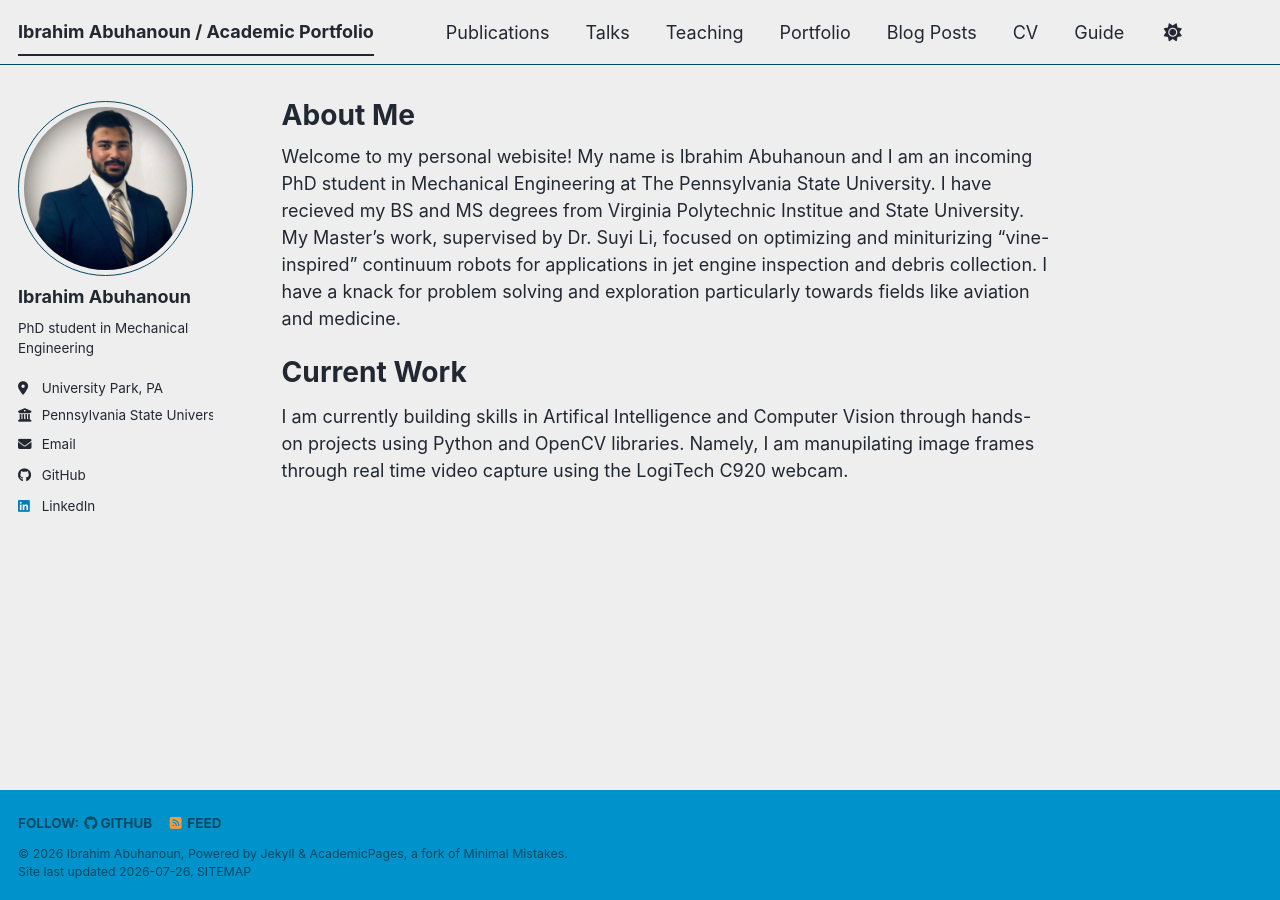
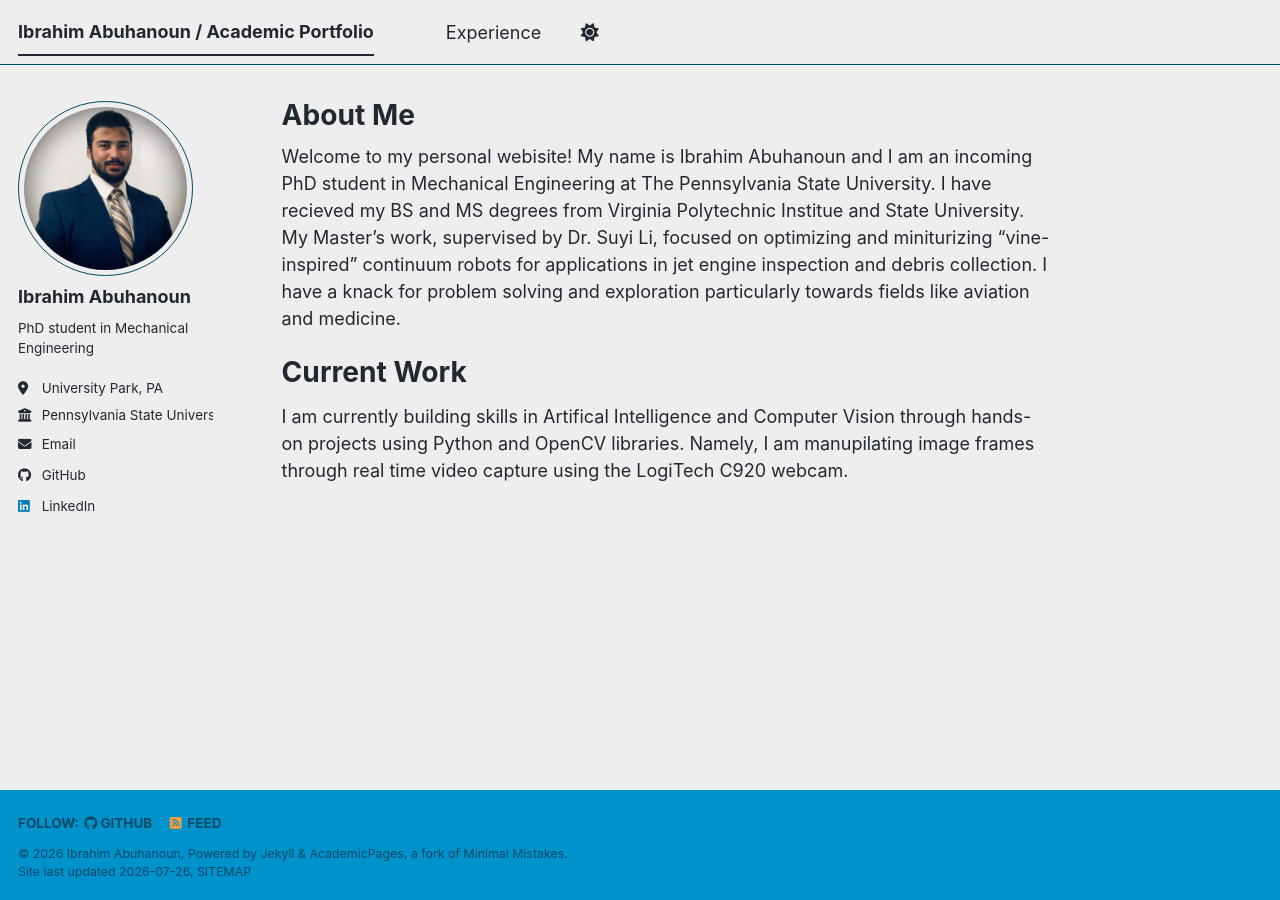
Before and after one commit to IbrahimAbuhanoun/IbrahimAbuhanoun.github.io, a Jekyll site: the page built from _pages/about.md, in a window 1280 px wide. Built offline with Jekyll 4.4.1, drawn with Linux system fonts in a browser that asks for light colours; a style sheet for code colours, icons or effects is not loaded; part of the change alters nothing that is shown.

Commit message:
Update navigation.yml

```diff
--- a/_data/navigation.yml
+++ b/_data/navigation.yml
@@ -8,26 +8,26 @@
 #      Markdown formatted page while the second is generated using JSON.
 
 main:
-  - title: "Publications"
-    url: /publications/
+  #- title: "Publications"
+   # url: /publications/
 
-  - title: "Talks"
-    url: /talks/
+  #- title: "Talks"
+   # url: /talks/
 
-  - title: "Teaching"
-    url: /teaching/
+  #- title: "Teaching"
+   # url: /teaching/
 
-  - title: "Portfolio"
+  - title: "Experience"
     url: /portfolio/
 
-  - title: "Blog Posts"
-    url: /year-archive/
+  #- title: "Blog Posts"
+    #url: /year-archive/
 
-  - title: "CV"
-    url: /cv/
+  #- title: "CV"
+    #url: /cv/
 
   # - title: "CV"
   #   url: /cv-json/
 
-  - title: "Guide"
-    url: /markdown/
+  #- title: "Guide"
+   # url: /markdown/
```
